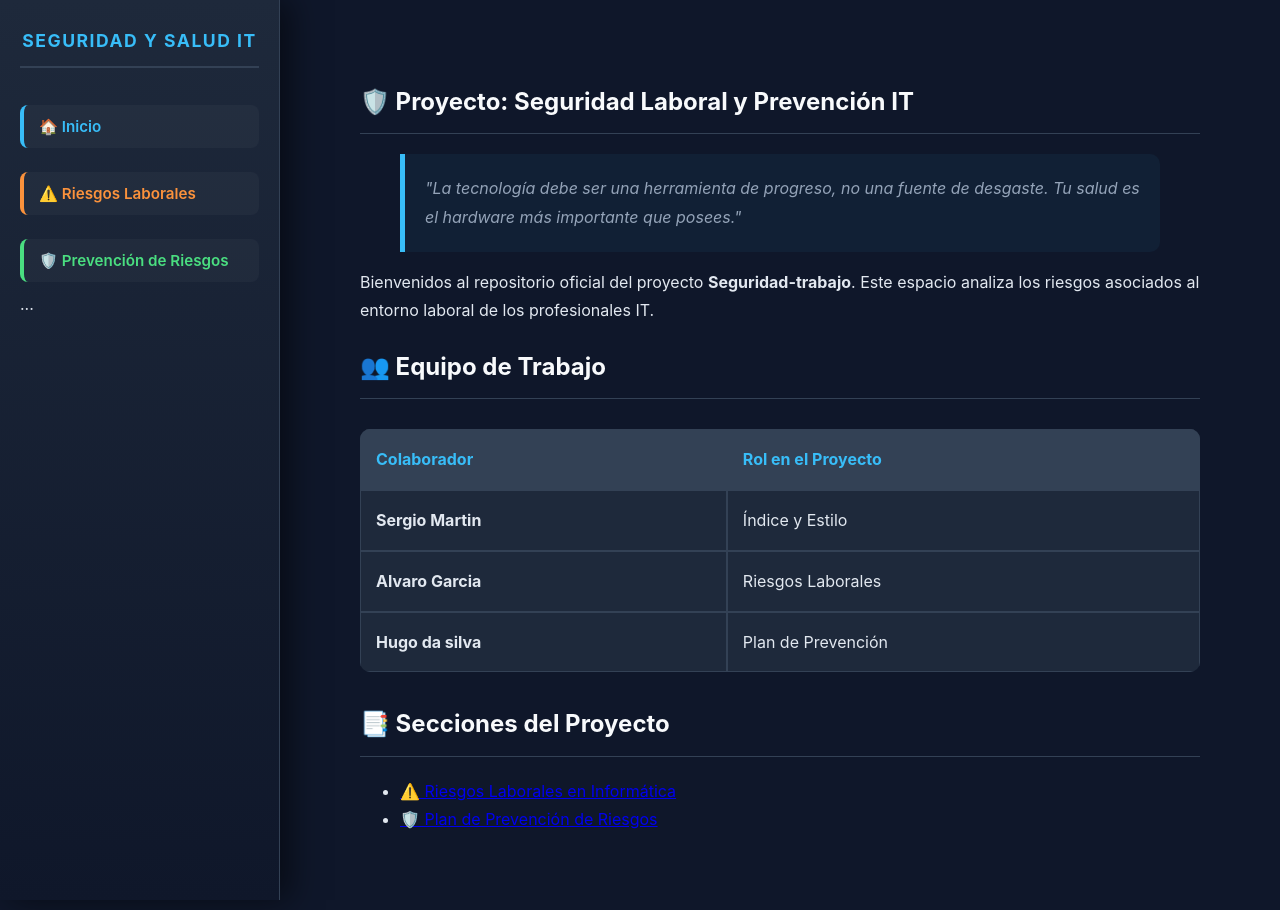
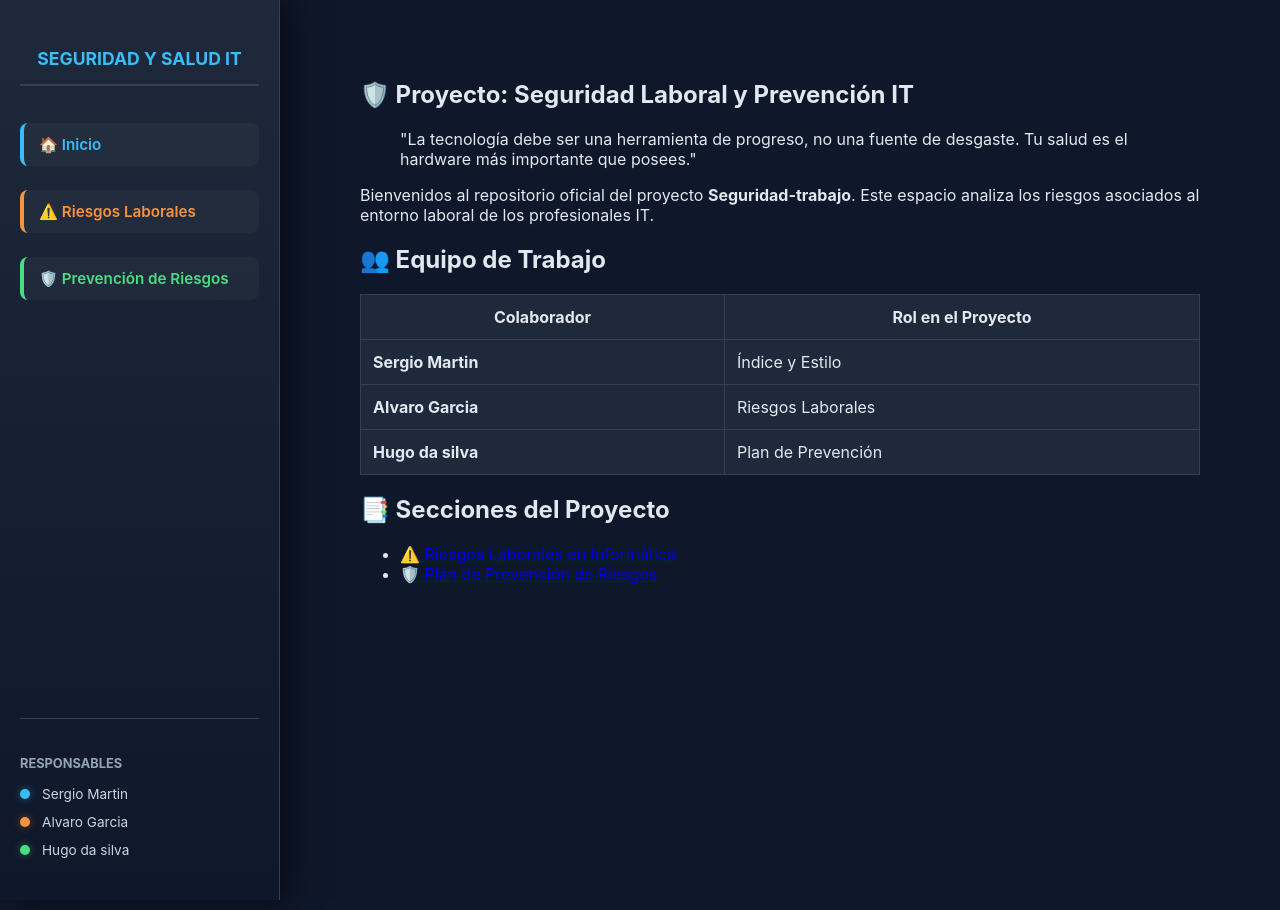
Before and after one commit to alvarogar4115/Seguridad-trabajo, a Jekyll site: the page built from index.html, in a window 1280 px wide. Built offline with Jekyll 4.4.1, drawn with Linux system fonts in a browser that asks for light colours.

Commit message:
Update default.html

```diff
--- a/_layouts/default.html
+++ b/_layouts/default.html
@@ -5,23 +5,17 @@
   <meta name="viewport" content="width=device-width, initial-scale=1.0">
   <title>{{ page.title }} | Seguridad IT</title>
   <style>
-    /* --- ESTILOS GLOBALES (SAFETY PROFESSIONAL THEME) --- */
+    /* --- ESTILOS GLOBALES --- */
     body {
       margin: 0;
-      font-family: 'Inter', 'Segoe UI', Roboto, sans-serif;
+      font-family: 'Inter', 'Segoe UI', sans-serif;
       display: flex;
-      background-color: #0f172a; /* Azul pizarra muy oscuro */
-      color: #e2e8f0; /* Texto gris azulado claro */
+      background-color: #0f172a;
+      color: #e2e8f0;
       min-height: 100vh;
     }
 
-    /* --- ANIMACIÓN DEL MENÚ --- */
-    @keyframes deslizarDerecha {
-      0% { transform: translateX(-100%); opacity: 0; }
-      100% { transform: translateX(0); opacity: 1; }
-    }
-
-    /* --- ESTILOS DEL MENÚ LATERAL (NAV) --- */
+    /* --- MENÚ LATERAL --- */
     nav {
       width: 280px;
       background: linear-gradient(180deg, #1e293b 0%, #0f172a 100%);
@@ -31,7 +25,6 @@
       overflow-y: auto;
       border-right: 1px solid #334155;
       box-shadow: 10px 0 30px rgba(0,0,0,0.5);
-      animation: deslizarDerecha 0.8s ease-out forwards;
       box-sizing: border-box;
       display: flex;
       flex-direction: column;
@@ -41,12 +34,10 @@
     nav h3 {
       color: #38bdf8;
       text-align: center;
-      margin-top: 0;
       margin-bottom: 25px;
       font-size: 1.1em;
       border-bottom: 2px solid #334155;
       padding-bottom: 15px;
-      letter-spacing: 1.5px;
       text-transform: uppercase;
     }
 
@@ -58,21 +49,20 @@
       font-weight: 600;
       border-radius: 8px;
       background-color: rgba(255, 255, 255, 0.03);
-      transition: all 0.3s cubic-bezier(0.4, 0, 0.2, 1);
+      transition: all 0.3s ease;
       font-size: 0.95em;
     }
 
-    /* COLORES POR AUTOR */
     .autor-sergio { color: #38bdf8; border-left: 4px solid #38bdf8; }
     .autor-alvaro { color: #fb923c; border-left: 4px solid #fb923c; }
     .autor-hugo { color: #4ade80; border-left: 4px solid #4ade80; }
 
     nav a:hover {
       background-color: #334155;
-      transform: translateX(10px);
-      filter: brightness(1.2);
+      transform: translateX(5px);
     }
 
+    /* --- SECCIÓN RESPONSABLES (RESTAURADA) --- */
     .leyenda {
       margin-top: auto;
       padding-top: 20px;
@@ -101,61 +91,47 @@
       margin-right: 12px;
     }
 
-    .bg-sergio { background-color: #38bdf8; box-shadow: 0 0 10px rgba(56, 189, 248, 0.5); }
-    .bg-alvaro { background-color: #fb923c; box-shadow: 0 0 10px rgba(251, 146, 60, 0.5); }
-    .bg-hugo { background-color: #4ade80; box-shadow: 0 0 10px rgba(74, 222, 128, 0.5); }
+    .bg-sergio { background-color: #38bdf8; box-shadow: 0 0 8px rgba(56, 189, 248, 0.4); }
+    .bg-alvaro { background-color: #fb923c; box-shadow: 0 0 8px rgba(251, 146, 60, 0.4); }
+    .bg-hugo { background-color: #4ade80; box-shadow: 0 0 8px rgba(74, 222, 128, 0.4); }
 
-    /* --- ESTILOS DEL CONTENIDO PRINCIPAL --- */
+    /* --- CONTENIDO --- */
     main {
       margin-left: 280px;
       padding: 60px 80px;
       width: calc(100% - 280px);
-      max-width: 1100px;
       box-sizing: border-box;
-      line-height: 1.8;
     }
 
-    h1, h2, h3 { color: #f8fafc; border-bottom: 1px solid #334155; padding-bottom: 10px; }
-
-    table {
-      width: 100%;
-      border-collapse: separate;
-      border-spacing: 0;
-      margin: 30px 0;
-      background-color: #1e293b;
-      border-radius: 10px;
-      overflow: hidden;
-    }
-
-    th, td { border: 1px solid #334155; padding: 15px; text-align: left; }
-    th { background-color: #334155; color: #38bdf8; }
-
-    img {
-      max-width: 100%;
-      border: 2px solid #334155;
-      border-radius: 12px;
-      margin: 30px 0;
-    }
-
-    blockquote {
-      border-left: 5px solid #38bdf8;
-      padding: 20px;
-      color: #94a3b8;
-      font-style: italic;
-      background: rgba(56, 189, 248, 0.05);
-      border-radius: 0 10px 10px 0;
-    }
+    table { width: 100%; border-collapse: collapse; margin: 20px 0; background: #1e293b; }
+    th, td { border: 1px solid #334155; padding: 12px; }
   </style>
 </head>
 <body>
 
   <nav>
-  <h3>Seguridad y Salud IT</h3>
-  <a href="{{ '/index.html' | relative_url }}" class="autor-sergio">🏠 Inicio</a>
-  <a href="{{ '/riesgos.html' | relative_url }}" class="autor-alvaro">⚠️ Riesgos Laborales</a>
-  <a href="{{ '/prevencion.html' | relative_url }}" class="autor-hugo">🛡️ Prevención de Riesgos</a>
-  ...
-</nav>
+    <h3>Seguridad y Salud IT</h3>
+
+    <a href="{{ '/index.html' | relative_url }}" class="autor-sergio">🏠 Inicio</a>
+    <a href="{{ '/riesgos.html' | relative_url }}" class="autor-alvaro">⚠️ Riesgos Laborales</a>
+    <a href="{{ '/prevencion.html' | relative_url }}" class="autor-hugo">🛡️ Prevención de Riesgos</a>
+
+    <div class="leyenda">
+      <h4>Responsables</h4>
+      <div class="autor-item">
+        <div class="circulo bg-sergio"></div>
+        <span>Sergio Martin</span>
+      </div>
+      <div class="autor-item">
+        <div class="circulo bg-alvaro"></div>
+        <span>Alvaro Garcia</span>
+      </div>
+      <div class="autor-item">
+        <div class="circulo bg-hugo"></div>
+        <span>Hugo da silva</span>
+      </div>
+    </div>
+  </nav>
 
   <main>
     {{ content }}
```
